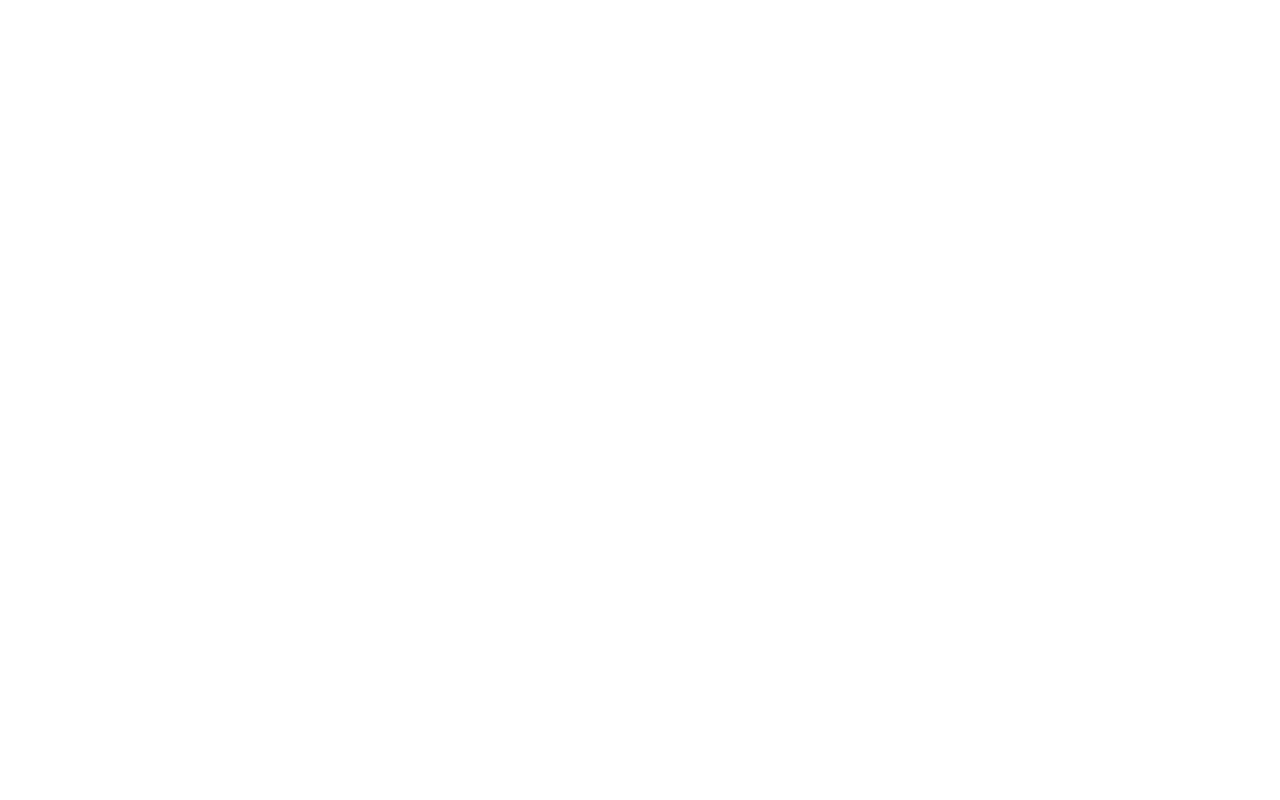
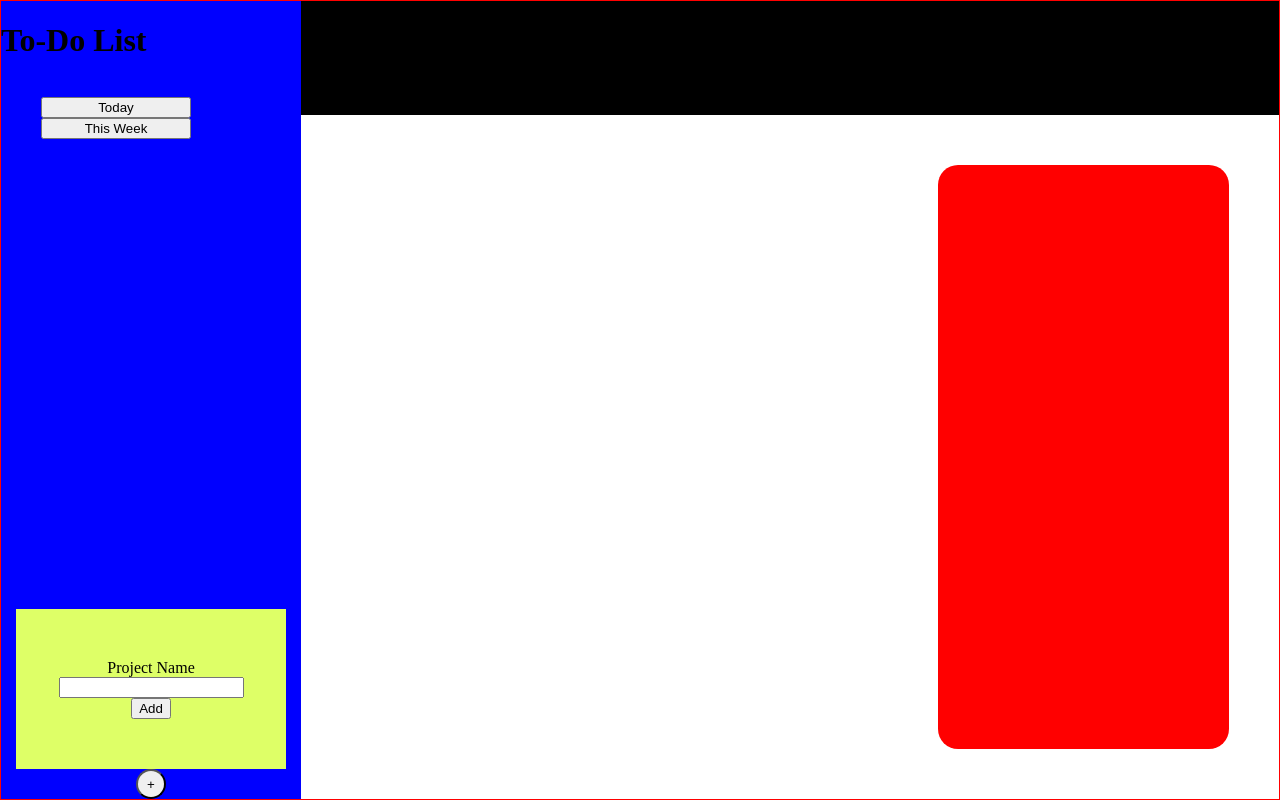
Before and after one commit to guskirb/todo-listTOP, a website built with webpack: page src/template.html in a window 1280 px wide. Built offline with nearby package versions, Linux system fonts and the light colour scheme.

Commit message:
Add new project input functionality

```diff
--- a/src/index.js
+++ b/src/index.js
@@ -1,11 +1,66 @@
 import './style.css';
 import newProject from '../src/project.js';
+
+const sidebar = document.getElementById("projectList");
+const listMain = document.getElementById("list");
+const addButton = document.getElementById("submit");
+const projectInput = document.getElementById("projectInput");
 
 let projectList = [];
 
 let today = new newProject("Today");
+let thisWeek = new newProject("This Week");
+thisWeek.addToList("Work Meeting")
 today.addToList("Go shopping");
 today.addToList("Meet friends for lunch");
 projectList.push(today);
+projectList.push(thisWeek);
 
+// add a new project to list
+addButton.addEventListener("click", () => {
+    if (projectInput.value === "") {
+        return;
+    } else {
+        projectList.push(new newProject(projectInput.value));
+        projectButtons();
+        projectInput.value = "";
+    }
+})
+
+//remove all project buttons
+function projectButtons() {
+    clearButtons();
+    for (let x = 0; x < projectList.length; x++) {
+        newProjectButton(x);
+    }
+}
+
+function newProjectButton(value) {
+    let newButton = document.createElement("button");
+    sidebar.appendChild(newButton).textContent = projectList[value].projectName;
+    sidebar.lastChild.addEventListener("click", () => {
+        refreshList(projectList[value]);
+    });
+}
+
+function refreshList(project) {
+    clearList();
+    for (let x = 0; x < project.toDoList.length; x++) {
+        listMain.appendChild(document.createElement("li")).textContent = project.toDoList[x].name;
+    }
+}
+
+function clearList() {
+    while (listMain.firstChild) {
+        listMain.removeChild(listMain.lastChild);
+    }
+}
+
+function clearButtons() {
+    while (sidebar.firstChild) {
+        sidebar.removeChild(sidebar.lastChild);
+    }
+}
+
+projectButtons();
 console.log(projectList);
--- a/src/list.js
+++ b/src/list.js
@@ -3,11 +3,12 @@ import newProject from '../src/project.js';
 let newList
 
 export default newList = class List {
-    constructor(name, urgency, note, date) {
+    constructor(name, urgency, note, date, complete) {
         this.name = name;
         this.urgency = urgency;
         this.note = note;
         this.date = date;
+        this.complete = false;
     }
     get name() {
         return this.item;
@@ -15,4 +16,7 @@ export default newList = class List {
     set name(newName) {
         this.item = newName;
     }
+    set newUrgency(urgency) {
+        this.urgency = urgency;
+    }
 }
--- a/src/project.js
+++ b/src/project.js
@@ -13,8 +13,8 @@ export default newProject = class Project {
     set name(newName) {
         this.projectName = newName;
     }
-    addToList(name, urgency, note, date) {
-        let addList = new newList(name, urgency, note, date);
+    addToList(name, urgency, note, date, complete) {
+        let addList = new newList(name, urgency, note, date, complete);
         this.toDoList.push(addList);
     }
 };
--- a/src/style.css
+++ b/src/style.css
@@ -0,0 +1,56 @@
+body {
+  border: solid 1px red;
+  height: 100vh;
+  margin: 0;
+  box-sizing: border-box;
+  display: grid;
+  grid-template-rows: 1fr 6fr;
+  grid-template-columns: minmax(300px, 1fr) 3fr 2fr;
+}
+
+#header {
+  background-color: black;
+  grid-row: 1 / span 1;
+  grid-column: 2 / span 2;
+}
+
+#sidebar {
+  grid-column: 1 / span 1;
+  grid-row: 1 / span 2;
+  background-color: blue;
+  display: flex;
+  flex-flow: column;
+}
+
+#details {
+  grid-column: 3 / span 1;
+  grid-row: 2 / span 1;
+  background-color: red;
+  margin: 50px;
+  border-radius: 20px;
+}
+
+#projectList {
+  display: flex;
+  flex-flow: column;
+  width: 150px;
+}
+
+#addProject {
+  height: 30px;
+  width: 30px;
+  border-radius: 50%;
+  align-self: center;
+}
+
+#addProjectPopup {
+  background-color: rgb(222, 255, 103);
+  width: 90%;
+  height: 20%;
+  align-self: center;
+  margin-top: auto;
+  display: flex;
+  flex-flow: column;
+  justify-content: center;
+  align-items: center;
+}
--- a/src/template.html
+++ b/src/template.html
@@ -10,6 +10,22 @@
 </head>
 
 <body>
+    <div id="header"></div>
+    <div id="sidebar">
+        <h1>To-Do List</h1>
+        <ul id="projectList">
+            <h2>Lists</h2>
+
+        </ul>
+        <div id="addProjectPopup">
+            <label for="projectInput">Project Name</label>
+            <input type="text" name="projectInput" id="projectInput">
+            <button id="submit">Add</button>
+        </div>
+        <button id="addProject">+</button>
+    </div>
+    <main id="list"></main>
+    <div id="details"></div>
 </body>
 
 </html>
```
